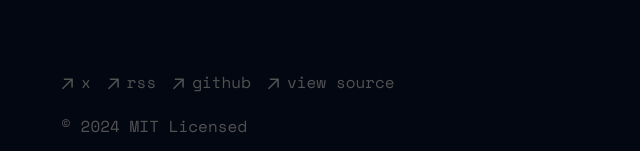
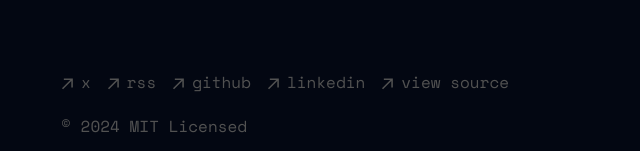
Before and after one commit to Nirzhuk/nirzhuk.dev, a Next.js app: page / in a window 1280 px wide. Shown: the part 646-797 px from the top of the page, without its empty margins (291-931 px from the left). Built offline with nearby package versions, Linux system fonts and the light colour scheme.

Commit message:
feat: add linkedlin

```diff
--- a/app/components/footer.tsx
+++ b/app/components/footer.tsx
@@ -53,6 +53,17 @@
             <p className="ml-2 h-7">github</p>
           </a>
         </li>
+                <li>
+          <a
+            className="flex items-center transition-all hover:text-neutral-800 dark:hover:text-neutral-100"
+            rel="noopener noreferrer"
+            target="_blank"
+            href="https://www.linkedin.com/in/joan-rafael-serrano-perez/"
+          >
+            <ArrowIcon />
+            <p className="ml-2 h-7">linkedin</p>
+          </a>
+        </li>
         <li>
           <a
             className="flex items-center transition-all hover:text-neutral-800 dark:hover:text-neutral-100"
```
